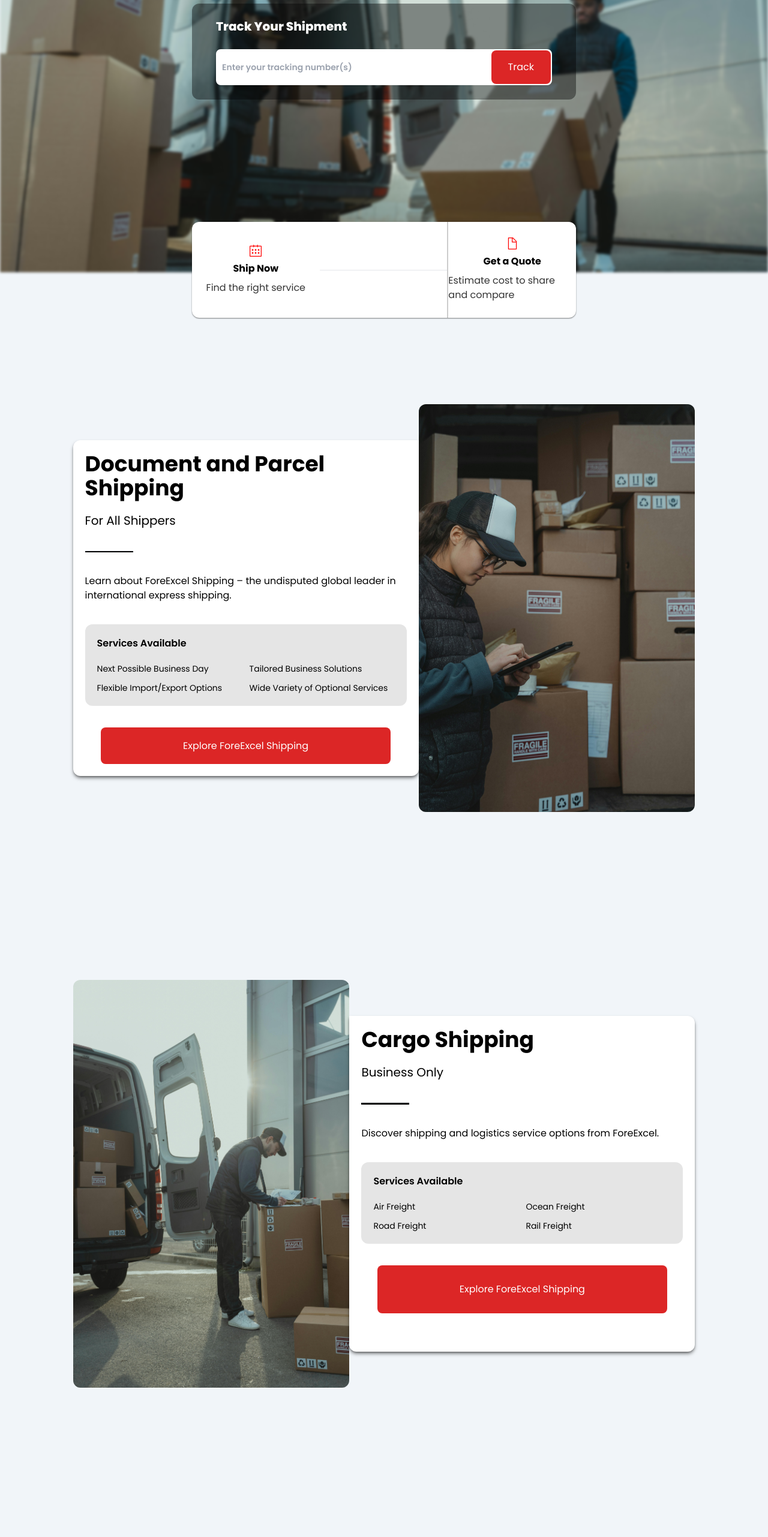
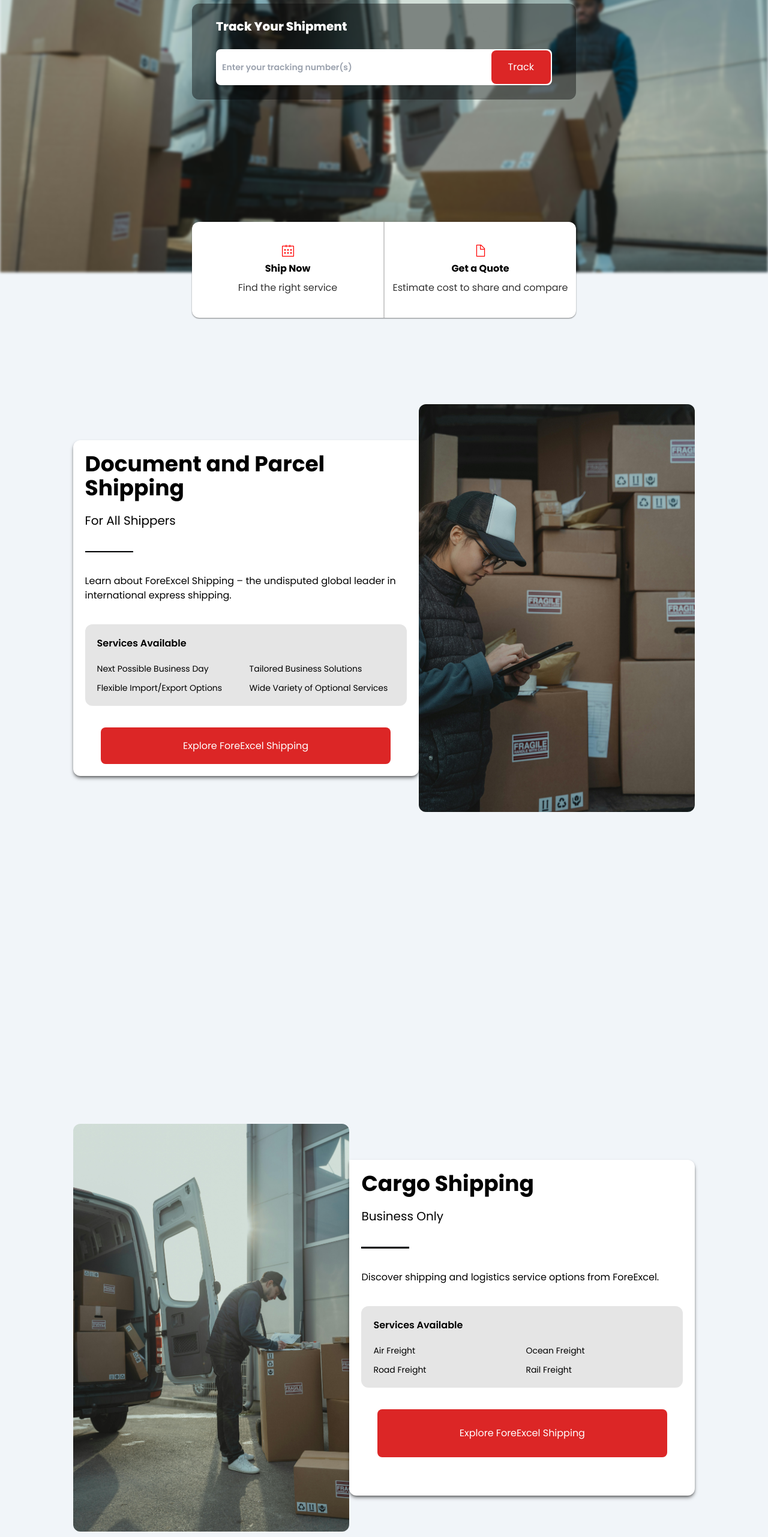
Before and after one commit to code-rishabh/FEPL-Tracking, a React (Vite) app: page / in a window 1280 px wide. Shown: the part 234-2797 px from the top of the page at 60% size. Built offline with nearby package versions, Linux system fonts and the light colour scheme.

Commit message:
UI updates

```diff
--- a/src/components/FourthSection.jsx
+++ b/src/components/FourthSection.jsx
@@ -3,7 +3,7 @@ import bgImage from "../assets/shipping-image-3.jpg";
 
 const FourthSection = () => {
   return (
-    <div className="w-[90vw] self-center mt-[20vh] h-screen flex flex-col md:flex-row items-center justify-center">
+    <div className="w-[90vw] self-center my-[30vh] h-screen flex flex-col md:flex-row items-center justify-center">
       <img
         src={bgImage}
         className="block md:hidden object-cover rounded-t-xl md:rounded-xl h-[50%] md:h-[85vh] w-full md:w-[40%]"
--- a/src/components/HeroSection.jsx
+++ b/src/components/HeroSection.jsx
@@ -21,7 +21,7 @@ const HeroSection = () => {
           <p className="font-bold">Ship Now</p>
           <p className="text-black/80">Find the right service</p>
         </div>
-        <hr className="w-full"/>
+        <hr className=" md:hidden w-full"/>
         <span className="hidden md:block border h-full border-black/20"></span>
         <div className="hover:scale-105 duration-300 gap-2 h-full w-full items-center justify-center flex flex-col rounded-r-xl">
           <span>
--- a/src/components/SecondSection.jsx
+++ b/src/components/SecondSection.jsx
@@ -3,7 +3,7 @@ import bgImage from "../assets/shipping-image-4.jpg";
 
 const SecondSection = () => {
   return (
-    <div className="w-[90vw] self-center mt-[20vh] h-screen flex flex-col md:flex-row items-center justify-center">
+    <div className="w-[90vw] self-center my-[30vh] md:mt-[20vh] h-screen flex flex-col md:flex-row items-center justify-center">
       <img
         src={bgImage}
         className="md:hidden object-cover rounded-t-xl md:rounded-xl h-[50vh] w-full"
--- a/src/components/ThirdSection.jsx
+++ b/src/components/ThirdSection.jsx
@@ -3,13 +3,13 @@ import bgImage from "../assets/shipping-image-5.jpg";
 
 const ThirdSection = () => {
   return (
-    <div className="w-[90vw]  self-center mt-[35vh] md:mt-[20vh] h-screen flex flex-col md:flex-row items-center justify-center">
+    <div className="w-[90vw] self-center my-[30vh] md:mt-[20vh] h-screen flex flex-col md:flex-row items-center justify-center">
       <img
         src={bgImage}
         className="object-cover rounded-t-xl md:rounded-xl h-[50%] md:h-[85vh] w-full md:w-[40%]"
         alt=""
       />
-      <div className="flex flex-col bg-white gap-9 shadow-black/50 shadow-md w-full md:w-[50%] h-[70vh] rounded-b-xl md:rounded-r-xl p-5">
+      <div className="flex flex-col bg-white gap-9 shadow-black/50 shadow-md w-full md:w-[50%] md:h-[70vh] rounded-b-xl md:rounded-r-xl p-5">
         <div className="flex flex-col gap-5">
           <p className="text-4xl font-bold">Cargo Shipping</p>
           <p className="text-xl">Business Only</p>
```
